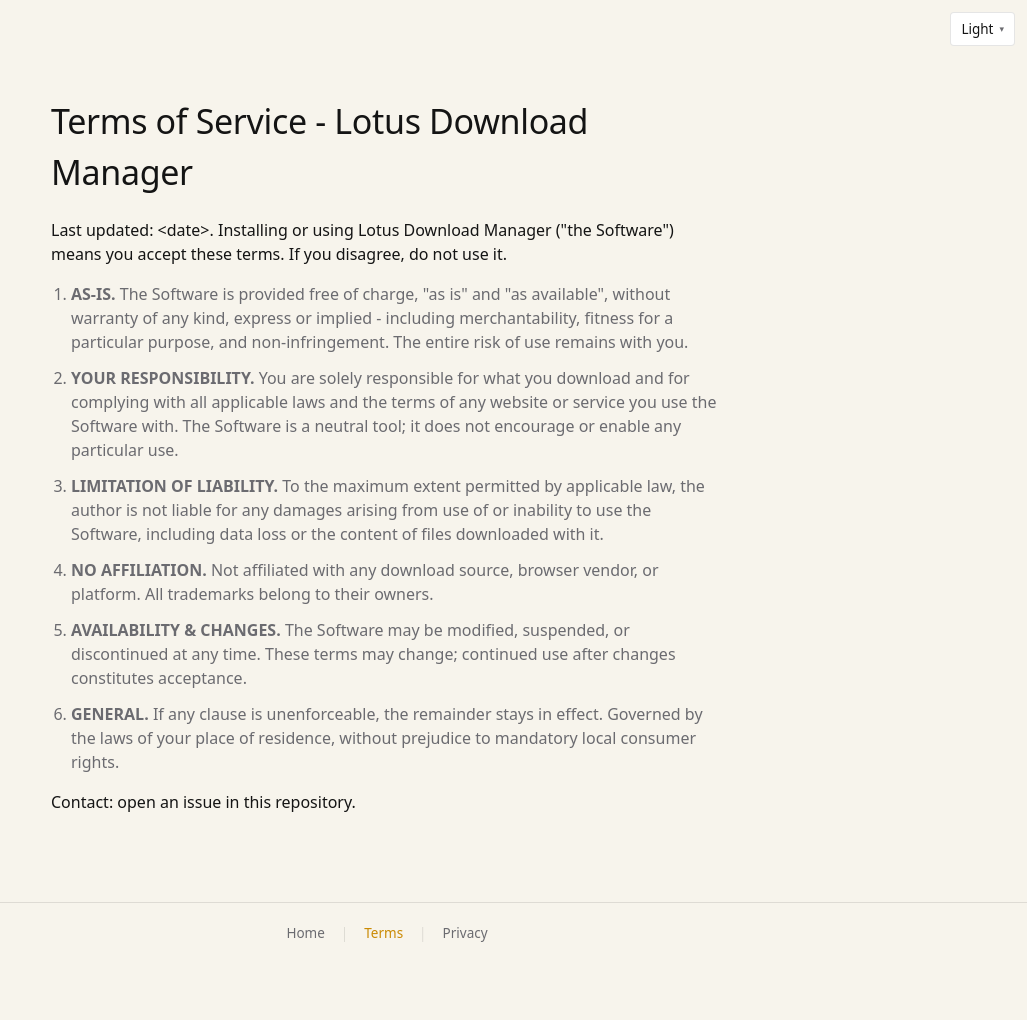
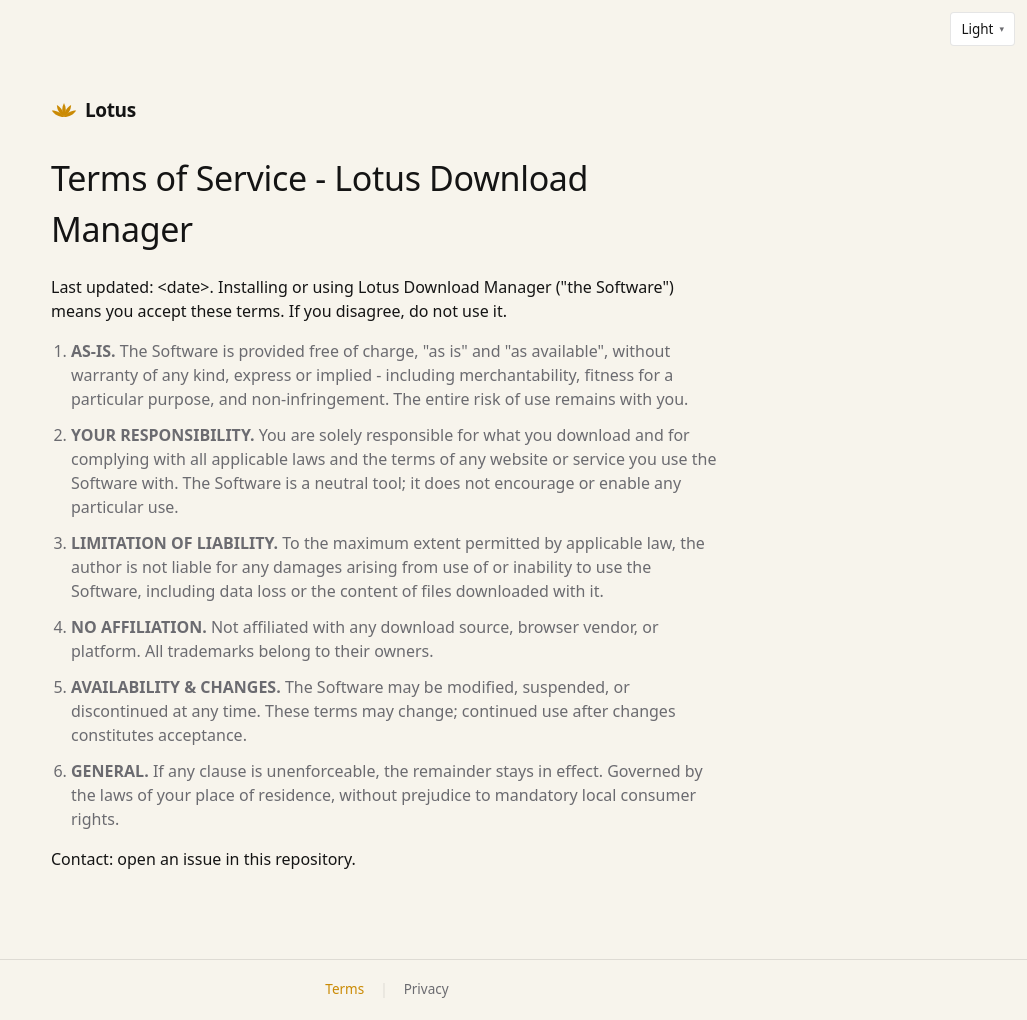
Before and after one commit to b0dr7/lotus-dm, a plain HTML site: page terms/index.html in a window 1280 px wide. Shown: the whole page, without its empty margins (253-1280 px from the left). Before the commit the page ends 963 px from the top, so only its background shows below. Drawn offline with Linux system fonts and the light colour scheme.

Commit message:
site: non-draggable logo, compact mark on legal pages, pinned footer

```diff
--- a/style.css
+++ b/style.css
@@ -60,7 +60,10 @@ body {
   font-family: system-ui, -apple-system, "Segoe UI", Roboto, sans-serif;
   font-size: 16px; line-height: 1.5;
   -webkit-font-smoothing: antialiased; overflow-x: hidden;
+  /* footer stays pinned to the bottom on short pages */
+  display: flex; flex-direction: column; min-height: 100svh;
 }
+main { flex: 1 0 auto; }
 h1, h2, h3 { margin: 0; font-weight: 400; color: var(--text); letter-spacing: -0.01em; }
 p { margin: 0; }
 a { color: var(--accent); text-decoration: none; }
@@ -77,8 +80,16 @@ img, svg { max-width: 100%; }
   text-align: center;
   padding: clamp(72px, 12vh, 120px) var(--gutter) clamp(48px, 8vh, 88px);
 }
-.mark { display: inline-flex; align-items: center; gap: clamp(10px, 1.6vw, 16px); color: var(--text); }
+.mark {
+  display: inline-flex; align-items: center; gap: clamp(10px, 1.6vw, 16px);
+  color: var(--text);
+  -webkit-user-drag: none; user-select: none;
+}
 .mark:hover { color: var(--text); }
+.mark img, .mark svg, .mark span { -webkit-user-drag: none; }
+.mark--compact { gap: 8px; margin-bottom: 28px; }
+.mark--compact .mark-ico { width: 26px; height: 26px; }
+.mark--compact .mark-txt { font-size: 19px; letter-spacing: -0.02em; }
 .mark-ico {
   width: clamp(40px, 6vw, 64px); height: clamp(40px, 6vw, 64px);
   background: var(--accent);
@@ -164,6 +175,7 @@ img, svg { max-width: 100%; }
 
 /* ---------- footer ---------- */
 .site-footer {
+  flex: 0 0 auto;
   border-top: 1px solid var(--border);
   display: flex; flex-wrap: wrap; align-items: center; justify-content: center;
   gap: 2px; padding: 8px var(--gutter);
--- a/terms/index.html
+++ b/terms/index.html
@@ -14,6 +14,10 @@ document.documentElement.setAttribute("data-theme",t)})();</script>
 <div class="theme-picker" id="theme-picker" aria-label="Color theme"></div>
 
 <main class="legal">
+  <a class="mark mark--compact" href="../" aria-label="Lotus Download Manager home" draggable="false">
+    <span class="mark-ico" aria-hidden="true"></span>
+    <span class="mark-txt">Lotus</span>
+  </a>
   <h1>Terms of Service - Lotus Download Manager</h1>
   <p>Last updated: &lt;date&gt;. Installing or using Lotus Download Manager ("the Software") means you accept these terms. If you disagree, do not use it.</p>
   <ol>
@@ -28,8 +32,6 @@ document.documentElement.setAttribute("data-theme",t)})();</script>
 </main>
 
 <footer class="site-footer">
-  <a href="../">Home</a>
-  <span class="sep" aria-hidden="true">|</span>
   <a href="./" aria-current="page">Terms</a>
   <span class="sep" aria-hidden="true">|</span>
   <a href="../privacy/">Privacy</a>
```
Also changed, not shown: index.html (+2 -2 lines), privacy/index.html (+4 -2 lines).
